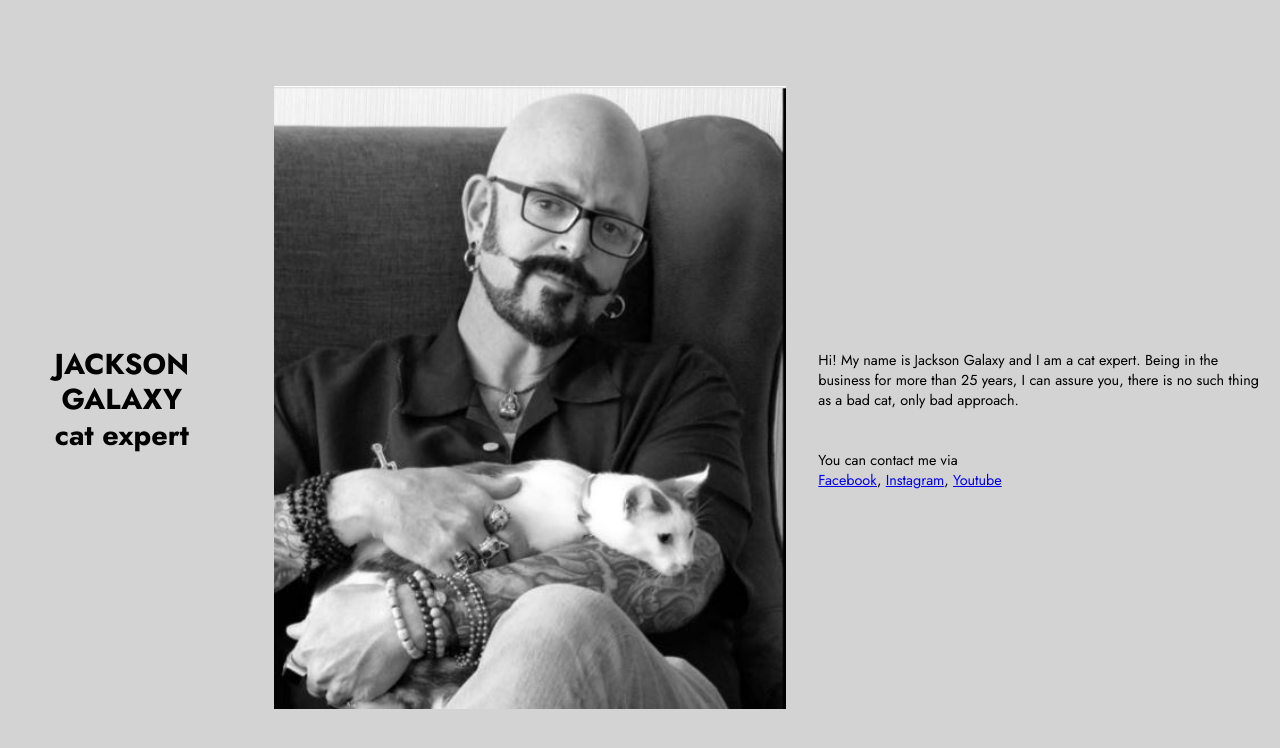
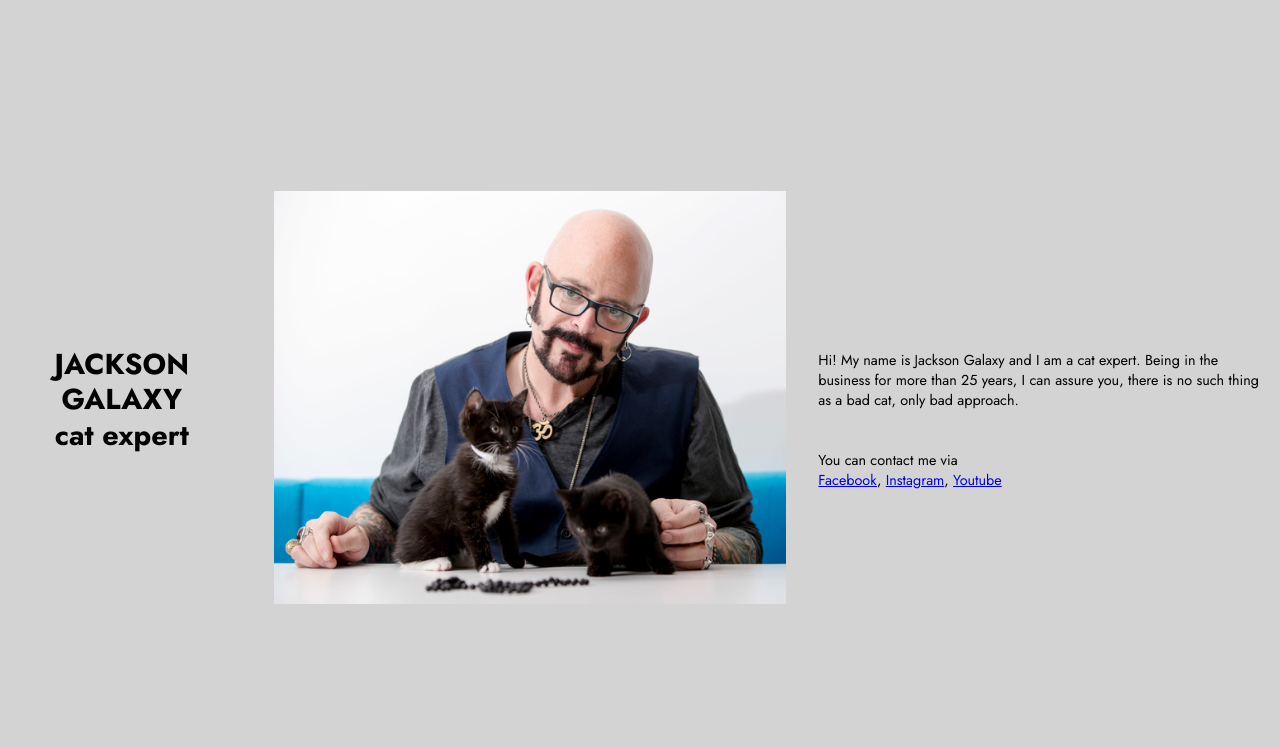
Before and after one commit to NagyViki79/j.galaxy-personal-card, a plain HTML site: page index.html in a window 1280 px wide. Drawn offline with Linux system fonts and the light colour scheme.

Commit message:
image altered

```diff
--- a/index.html
+++ b/index.html
@@ -15,7 +15,7 @@
 <body>
   <header>JACKSON GALAXY <br> cat expert</header>
   <figure>
-    <img src="assets/j.galaxy.JPG" alt="J.Galaxy-with-cat">
+    <img src="assets/galaxy-with-two-cats.jpg" alt="J.Galaxy-with-cat">
 
   </figure>
   <div>
```
Also changed, not shown: assets/galaxy-with-two-cats.jpg (added).
